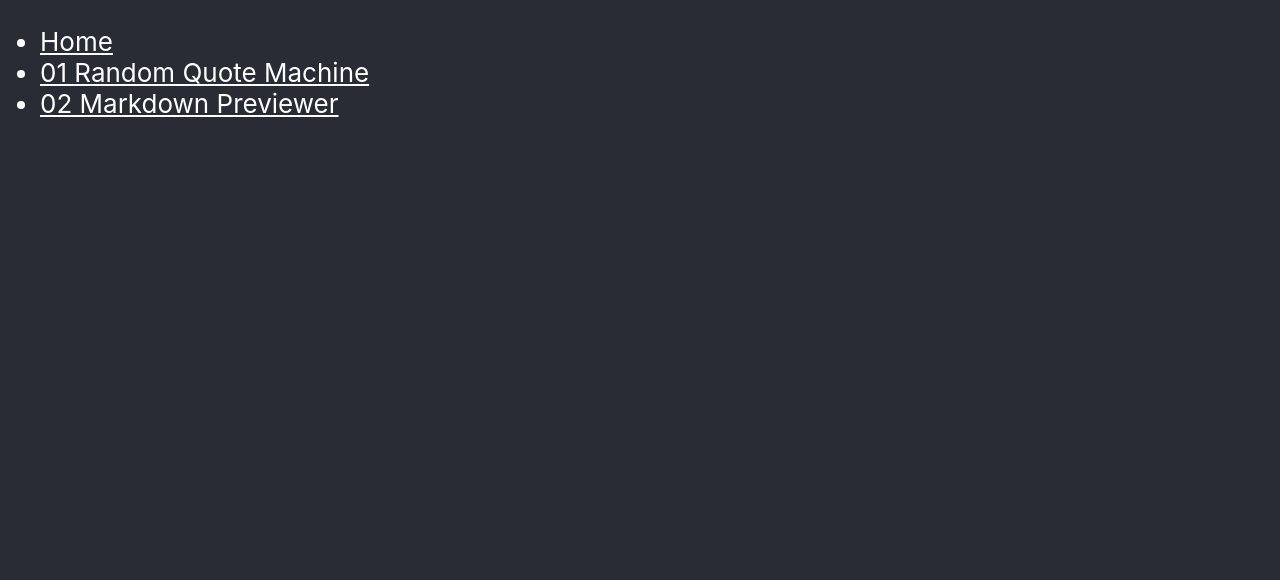
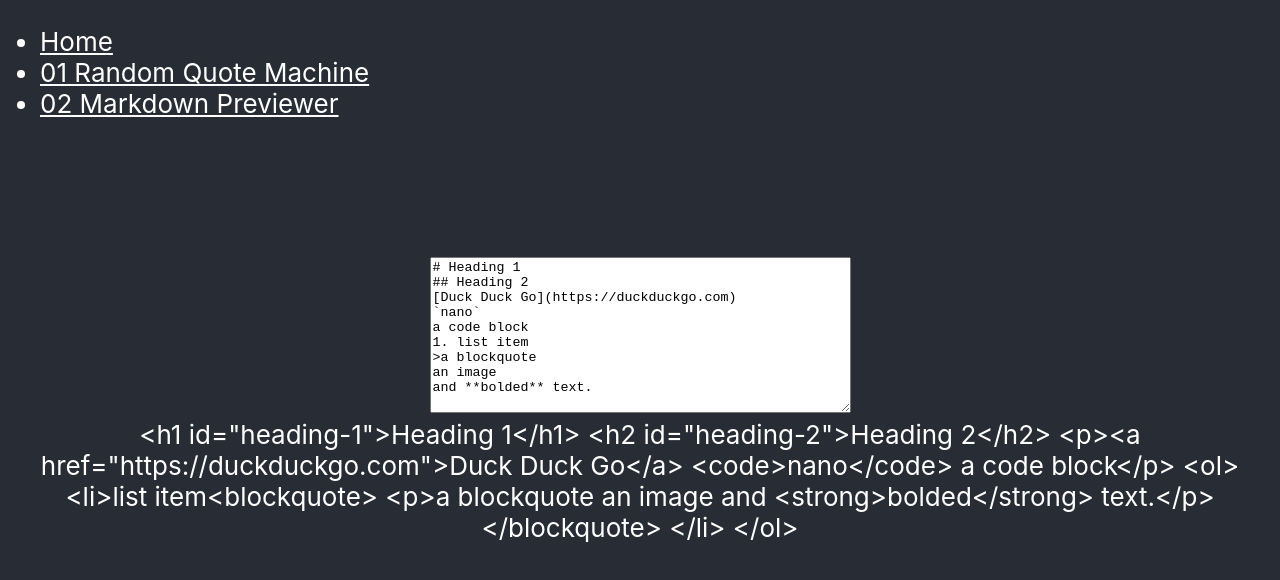
Before and after one commit to gj-oostenrijk/01-random-quote-machine, a React (Create React App) app: page /#/02-markdown-previewer in a window 1280 px wide. Shown: the top 580 px of the page. Built offline with nearby package versions, Linux system fonts and the light colour scheme.

Commit message:
markdown previewer

```diff
--- a/package.json
+++ b/package.json
@@ -8,6 +8,7 @@
     "@testing-library/react": "^12.1.3",
     "@testing-library/user-event": "^13.5.0",
     "gh-pages": "^3.2.3",
+    "marked": "^4.0.12",
     "react": "^17.0.2",
     "react-dom": "^17.0.2",
     "react-router-dom": "^6.2.2",
--- a/src/App.css
+++ b/src/App.css
@@ -14,6 +14,10 @@ body {
   display: flex;
   align-items: center;
   justify-content: center;
+}
+
+#markdownPreviewer {
+  text-align: center;
 }
 
 a {
--- a/src/App.js
+++ b/src/App.js
@@ -12,10 +12,10 @@ export default function App() {
               <Link to="/">Home</Link>
             </li>
             <li>
-            <Link to="/01-Random-Quote-Machine">01 Random Quote Machine</Link>
+            <Link to="/01-random-quote-machine">01 Random Quote Machine</Link>
             </li>
             <li>
-            <Link to="/02-Markdown-Previewer">02 Markdown Previewer</Link>
+            <Link to="/02-markdown-previewer">02 Markdown Previewer</Link>
             </li>
           </ul>
         </nav>
--- a/src/index.js
+++ b/src/index.js
@@ -1,6 +1,6 @@
 import { render } from "react-dom";
 import {
-  BrowserRouter,
+  HashRouter,
   Routes,
   Route
 } from "react-router-dom";
@@ -10,14 +10,17 @@ import App from "./App";
 import RandomQuote from "./routes/RandomQuote";
 import Home from "./routes/Home";
 import About from "./routes/About";
+import MarkdownPreviewer from "./routes/MarkdownPreviewer";
 
 const rootElement = document.getElementById("root");
 render(
-  <BrowserRouter>
+  <HashRouter>
     <Routes>
       <Route path="/" element={<App />}>
         <Route index path="01-random-quote-machine" element={<RandomQuote />} />
+        <Route path="02-markdown-previewer" element={<MarkdownPreviewer />} />
         <Route path="about" element={<About />} />
+        <Route path="home" element={<Home />} />
         <Route // for all other url slugs
           path="*"
           element={
@@ -28,7 +31,7 @@ render(
         />
       </Route>
     </Routes>
-  </BrowserRouter>,
+  </HashRouter>,
   rootElement
 );
 
--- /dev/null
+++ b/src/routes/MarkdownPreviewer.jsx
@@ -0,0 +1,42 @@
+import React from 'react';
+import '../App.css';
+import { marked } from 'marked';
+
+const defaultInput = "# Heading 1\n## Heading 2\n[Duck Duck Go](https://duckduckgo.com)\n`nano`\na code block\n1. list item\n>a blockquote\nan image\nand **bolded** text.";
+
+export default class MarkdownPreviewer extends React.Component {
+    constructor() {
+
+      super();
+      this.state = {
+        input: defaultInput
+      };
+      this.handleChange = this.handleChange.bind(this);
+    }
+
+    handleChange(event) {
+        this.setState({
+            input: event.target.value
+        });
+    }
+
+
+
+    render() {
+      return (
+        <div id="markdownPreviewer">
+            <textarea
+                id="editor"
+                value={this.state.input}
+                onChange={this.handleChange}
+                rows="10" cols="50"
+                >Hallo?</textarea>
+            <div id="preview" >
+                {marked.parse(this.state.input)}
+            </div>
+
+        </div>
+      );
+    };
+
+};
```
Also changed, not shown: 2 other files (tests, documents, lock files or other folders).
